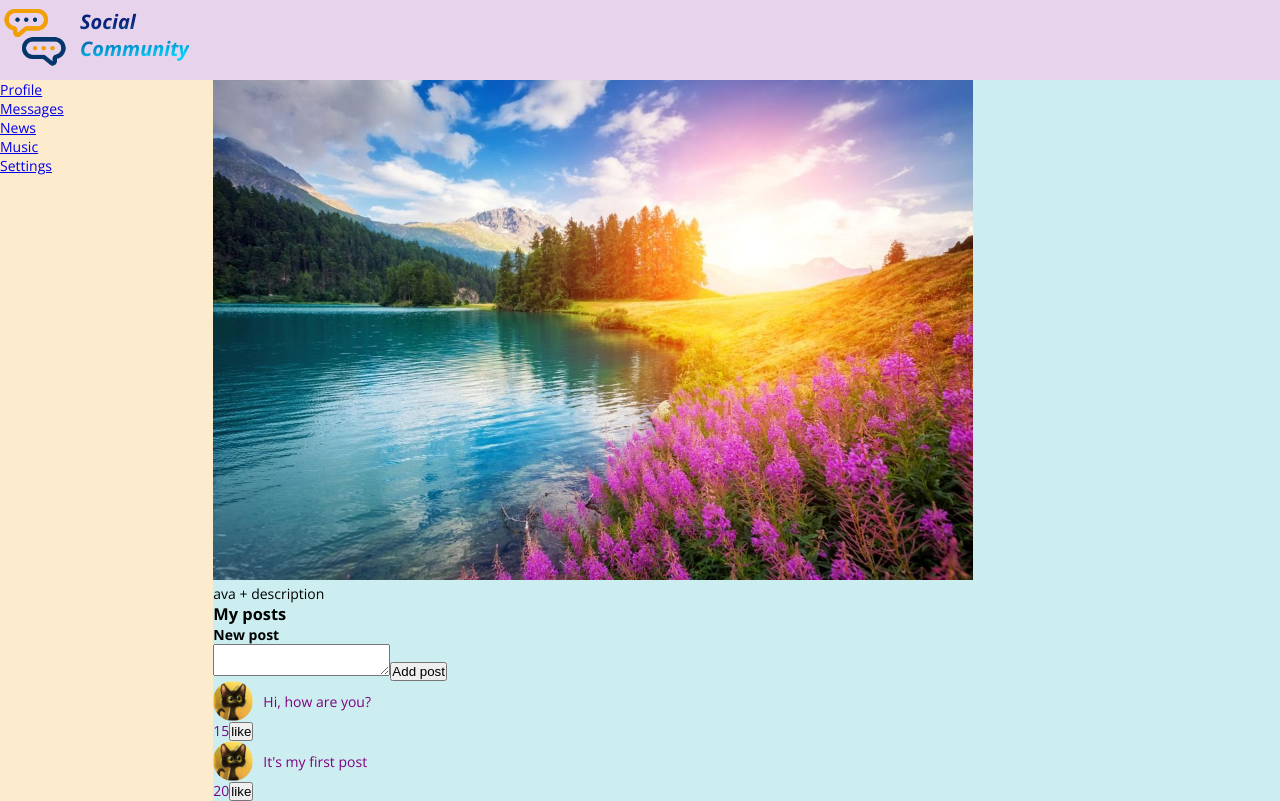
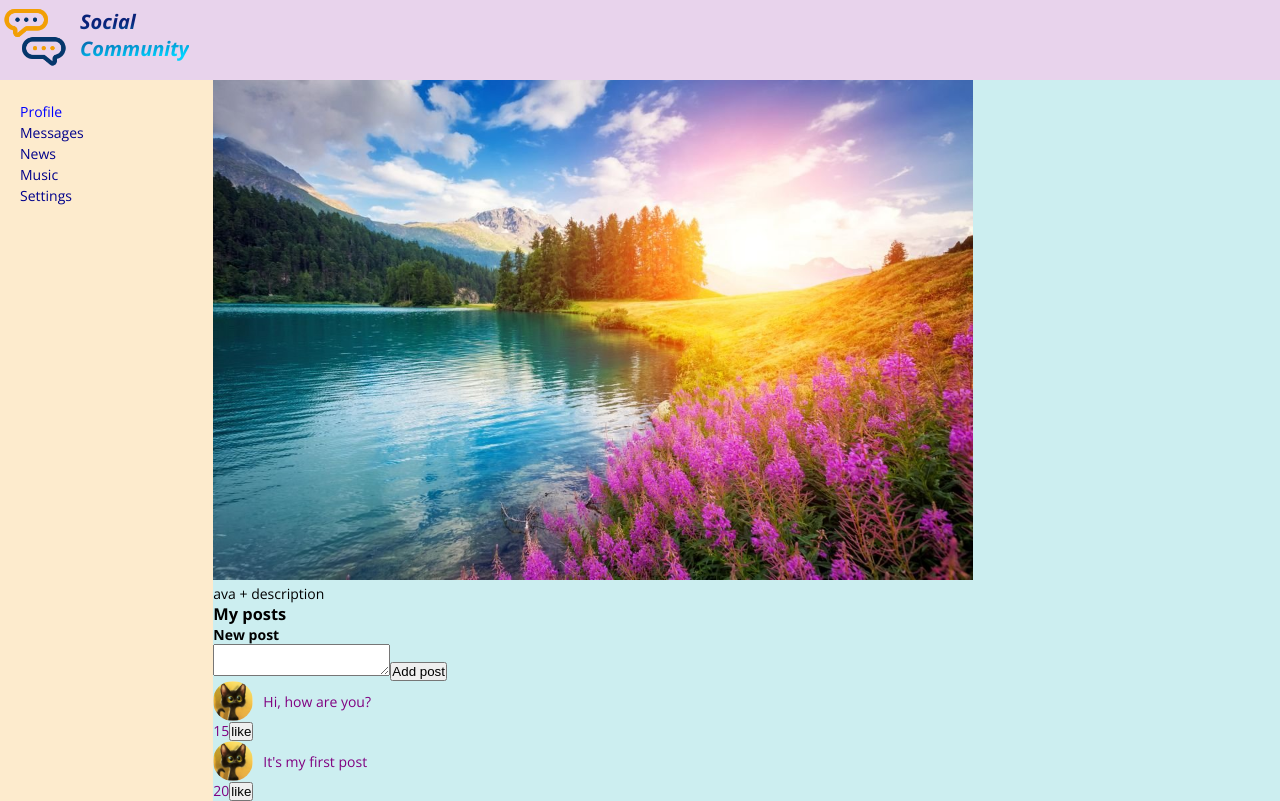
Before and after one commit to seagirl1110/social-community, a React (Create React App) app: page /profile in a window 1280 px wide. Built offline with nearby package versions, Linux system fonts and the light colour scheme.

Commit message:
feat: add NavLink

```diff
--- a/src/components/navbar/Navbar.jsx
+++ b/src/components/navbar/Navbar.jsx
@@ -1,3 +1,4 @@
+import { NavLink } from 'react-router-dom';
 import './Navbar.scss';
 
 const Navbar = () => {
@@ -8,9 +9,14 @@ const Navbar = () => {
         {items.map((item, index) => {
           return (
             <li key={index} className="nav-list__item">
-              <a className="nav-list__link" href={`/${item.toLowerCase()}`}>
+              <NavLink
+                className={(navData) =>
+                  navData.isActive ? 'nav-list__link nav-list__link--active' : 'nav-list__link'
+                }
+                to={`/${item.toLowerCase()}`}
+              >
                 {item}
-              </a>
+              </NavLink>
             </li>
           );
         })}
--- a/src/components/navbar/Navbar.scss
+++ b/src/components/navbar/Navbar.scss
@@ -1,4 +1,25 @@
 .navbar {
     grid-area: navbar;
-    background-color: #FDEBCD;
+    background-color: #fdebcd;
+    padding: 20px;
 }
+
+.nav-list {
+    list-style-type: none;
+
+    // .nav-list__item
+    &__item {
+        margin: 2px 0;
+    }
+
+    // .nav-list__link
+    &__link {
+        text-decoration: none;
+        color: darkblue;
+
+        // .nav-list__link--active
+        &--active {
+            color: blue
+        }
+    }
+}
--- a/src/components/profile/Profile.scss
+++ b/src/components/profile/Profile.scss
@@ -2,6 +2,7 @@
     grid-area: profile;
     background-color: #cceef0;
 
+    // .profile__img
     &__img {
         height: 500px;
     }
--- a/src/components/profile/myPosts/post/Post.scss
+++ b/src/components/profile/myPosts/post/Post.scss
@@ -1,12 +1,14 @@
 .post {
   color: purple;
 
+  // .post__container
   &__container {
     display: flex;
     gap: 10px;
     align-items: center;
   }
 
+  // .post__avatar
   &__avatar {
     height: 40px;
     border-radius: 50%;
```
